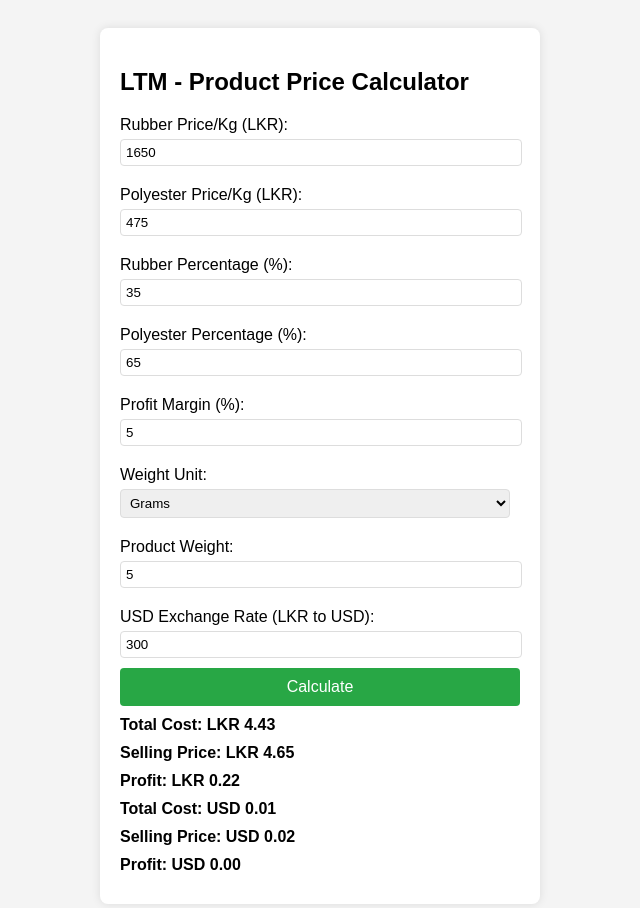
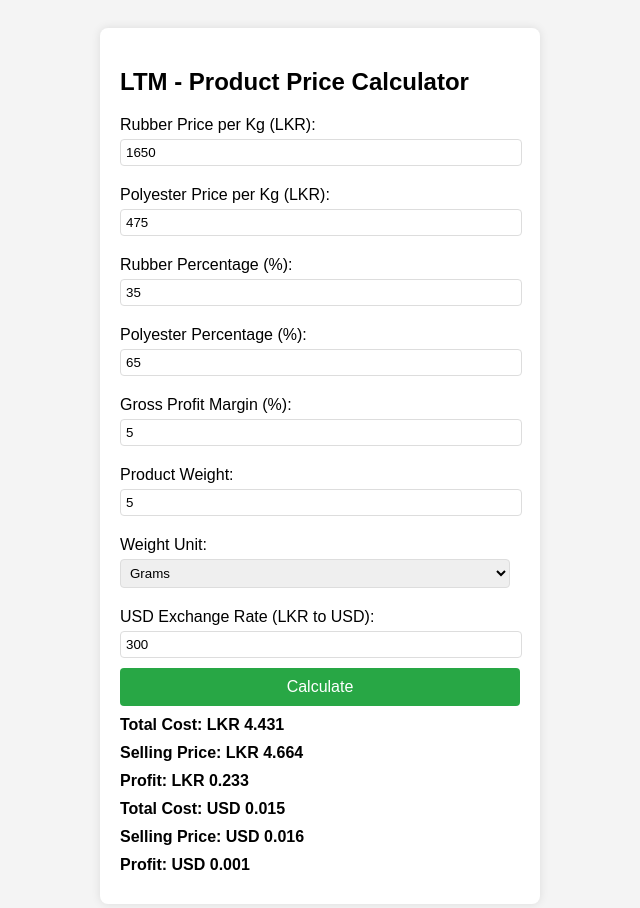
Before and after one commit to dylliii/LTM, a plain HTML site: page index.html in a window 1280 px wide. Both pictures are taken after typing "5" into the empty fields and a click on the button "Calculate". Shown: the whole page, without its empty margins (320-960 px from the left). Drawn offline with Linux system fonts and the light colour scheme.

Commit message:
Update index.html

```diff
--- a/index.html
+++ b/index.html
@@ -3,7 +3,7 @@
 <head>
     <meta charset="UTF-8">
     <meta name="viewport" content="width=device-width, initial-scale=1.0">
-    <title>LTM - Product Price Calculator</title>
+    <title>Product Price Calculator</title>
     <style>
         body {
             font-family: Arial, sans-serif;
@@ -53,10 +53,10 @@
 <div class="container">
     <h2>LTM - Product Price Calculator</h2>
 
-    <label for="rubberPrice">Rubber Price/Kg (LKR):</label>
+    <label for="rubberPrice">Rubber Price per Kg (LKR):</label>
     <input type="number" id="rubberPrice" value="1650">
 
-    <label for="polyesterPrice">Polyester Price/Kg (LKR):</label>
+    <label for="polyesterPrice">Polyester Price per Kg (LKR):</label>
     <input type="number" id="polyesterPrice" value="475">
 
     <label for="rubberPercent">Rubber Percentage (%):</label>
@@ -65,29 +65,29 @@
     <label for="polyesterPercent">Polyester Percentage (%):</label>
     <input type="number" id="polyesterPercent" value="65" oninput="updatePercentage('polyester')">
 
-    <label for="profitMargin">Profit Margin (%):</label>
-    <input type="number" id="profitMargin" value="5">
+    <label for="grossProfitMargin">Gross Profit Margin (%):</label>
+    <input type="number" id="grossProfitMargin" value="5">
 
-	    <label for="weightUnit">Weight Unit:</label>
+    <label for="productWeight">Product Weight:</label>
+    <input type="number" id="productWeight">
+
+    <label for="weightUnit">Weight Unit:</label>
     <select id="weightUnit">
         <option value="grams">Grams</option>
         <option value="kg">Kilograms</option>
     </select>
-
-    <label for="productWeight">Product Weight:</label>
-    <input type="number" id="productWeight">
 
     <label for="usdRate">USD Exchange Rate (LKR to USD):</label>
     <input type="number" id="usdRate" value="300" step="0.01">
 
     <button onclick="calculatePrice()">Calculate</button>
 
-    <div id="totalCost" class="result">Total Cost: LKR 0.00</div>
-    <div id="sellingPrice" class="result">Selling Price: LKR 0.00</div>
-	<div id="profit" class="result">Profit: LKR 0.00</div>
-    <div id="totalCostUSD" class="result">Total Cost: USD 0.00</div>
-    <div id="sellingPriceUSD" class="result">Selling Price: USD 0.00</div>
-	<div id="profitUSD" class="result">Profit: USD 0.00</div>
+    <div id="totalCost" class="result">Total Cost: LKR 0.000</div>
+    <div id="sellingPrice" class="result">Selling Price: LKR 0.000</div>
+    <div id="profit" class="result">Profit: LKR 0.000</div>
+    <div id="totalCostUSD" class="result">Total Cost: USD 0.000</div>
+    <div id="sellingPriceUSD" class="result">Selling Price: USD 0.000</div>
+    <div id="profitUSD" class="result">Profit: USD 0.000</div>
 </div>
 
 <script>
@@ -112,7 +112,7 @@
         const polyesterPrice = parseFloat(document.getElementById('polyesterPrice').value) || 0;
         const rubberPercent = (parseFloat(document.getElementById('rubberPercent').value) || 0) / 100;
         const polyesterPercent = (parseFloat(document.getElementById('polyesterPercent').value) || 0) / 100;
-        const profitMargin = (parseFloat(document.getElementById('profitMargin').value) || 0) / 100;
+        const grossProfitMargin = (parseFloat(document.getElementById('grossProfitMargin').value) || 0) / 100;
         const weightInput = parseFloat(document.getElementById('productWeight').value) || 0;
         const usdRate = parseFloat(document.getElementById('usdRate').value) || 300; // Default value for USD exchange rate
         const weightUnit = document.getElementById('weightUnit').value;
@@ -134,23 +134,23 @@
         // Calculate the total cost for the given weight in kilograms
         const totalCost = totalCostPerKg * weightInKg;
 
-        // Calculate the selling price with profit margin
-        const sellingPrice = totalCost + (totalCost * profitMargin);
+        // Calculate the selling price with gross profit margin
+        const sellingPrice = totalCost / (1 - grossProfitMargin);
 
-		// Calculate the profit
+        // Calculate the profit
         const profit = sellingPrice - totalCost;
 
         // Convert costs to USD
         const totalCostUSD = totalCost / usdRate;
         const sellingPriceUSD = sellingPrice / usdRate;
-		const profitUSD = profit / usdRate;
+        const profitUSD = profit / usdRate;
 
-        document.getElementById('totalCost').innerText = `Total Cost: LKR ${totalCost.toFixed(2)}`;
-        document.getElementById('sellingPrice').innerText = `Selling Price: LKR ${sellingPrice.toFixed(2)}`;
-		document.getElementById('profit').innerText = `Profit: LKR ${profit.toFixed(2)}`;
-        document.getElementById('totalCostUSD').innerText = `Total Cost: USD ${totalCostUSD.toFixed(2)}`;
-        document.getElementById('sellingPriceUSD').innerText = `Selling Price: USD ${sellingPriceUSD.toFixed(2)}`;
-		document.getElementById('profitUSD').innerText = `Profit: USD ${profitUSD.toFixed(2)}`;
+        document.getElementById('totalCost').innerText = `Total Cost: LKR ${totalCost.toFixed(3)}`;
+        document.getElementById('sellingPrice').innerText = `Selling Price: LKR ${sellingPrice.toFixed(3)}`;
+        document.getElementById('profit').innerText = `Profit: LKR ${profit.toFixed(3)}`;
+        document.getElementById('totalCostUSD').innerText = `Total Cost: USD ${totalCostUSD.toFixed(3)}`;
+        document.getElementById('sellingPriceUSD').innerText = `Selling Price: USD ${sellingPriceUSD.toFixed(3)}`;
+        document.getElementById('profitUSD').innerText = `Profit: USD ${profitUSD.toFixed(3)}`;
     }
 </script>
 
```
